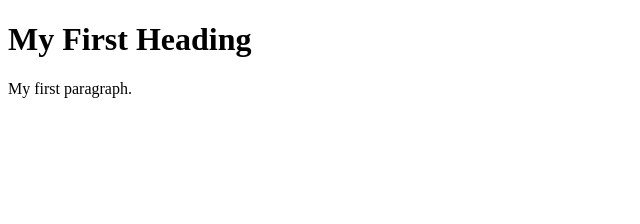
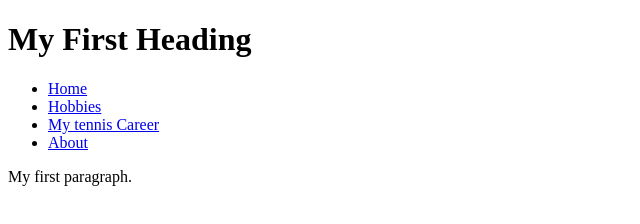
Before and after one commit to 004760/CS-Portfolio-Kevin, a plain HTML site: page Tennis.html in a window 1280 px wide. Shown: the whole page, without its empty margins (0-640 px from the left). Drawn offline with Linux system fonts and the light colour scheme.

Commit message:
Update Tennis.html

```diff
--- a/Tennis.html
+++ b/Tennis.html
@@ -6,6 +6,12 @@
 <body>
 
 <h1>My First Heading</h1>
+      <ul>
+  <li><a href="index.html">Home</a></li>
+  <li> <a href="Hobbies.html">Hobbies</a></li>
+  <li><a href="Tennis.html">My tennis Career</a></li>
+  <li><a class="active" href="#about">About</a></li>
+</ul>
 <p>My first paragraph.</p>
 
 </body>
```
